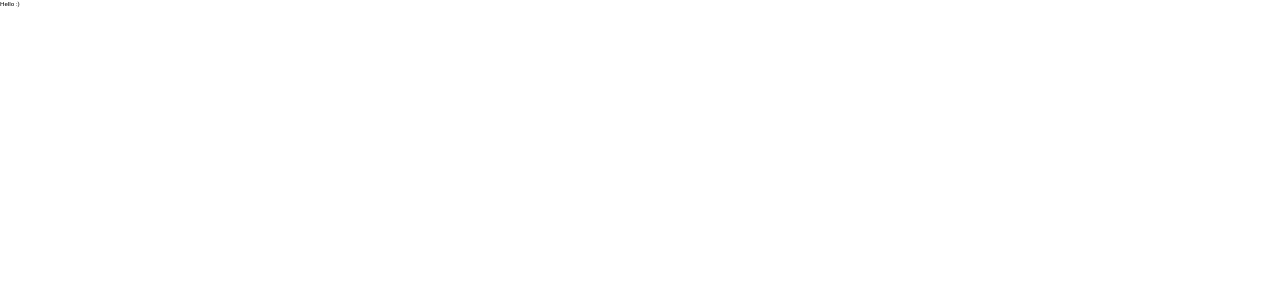
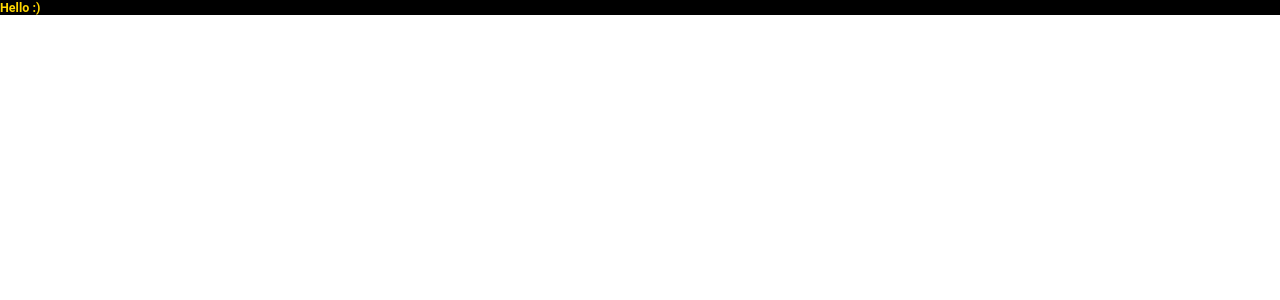
Before and after one commit to naseriansuzie/react-typescript-boilerplate, a React app: page / in a window 1280 px wide. Shown: the top 300 px of the page. Built offline with nearby package versions, Linux system fonts and the light colour scheme.

Commit message:
💄 add styled component example

```diff
--- a/src/App.tsx
+++ b/src/App.tsx
@@ -1,11 +1,17 @@
 import React from 'react';
 import GlobalStyle from '@styles/globalStyle';
+import styled from 'styled-components';
+
+const Title = styled.h1`
+  background: #000000;
+  color: gold;
+`;
 
 function App() {
   return (
     <>
       <GlobalStyle />
-      <div>Hello :)</div>
+      <Title>Hello :)</Title>
     </>
   );
 }
```
